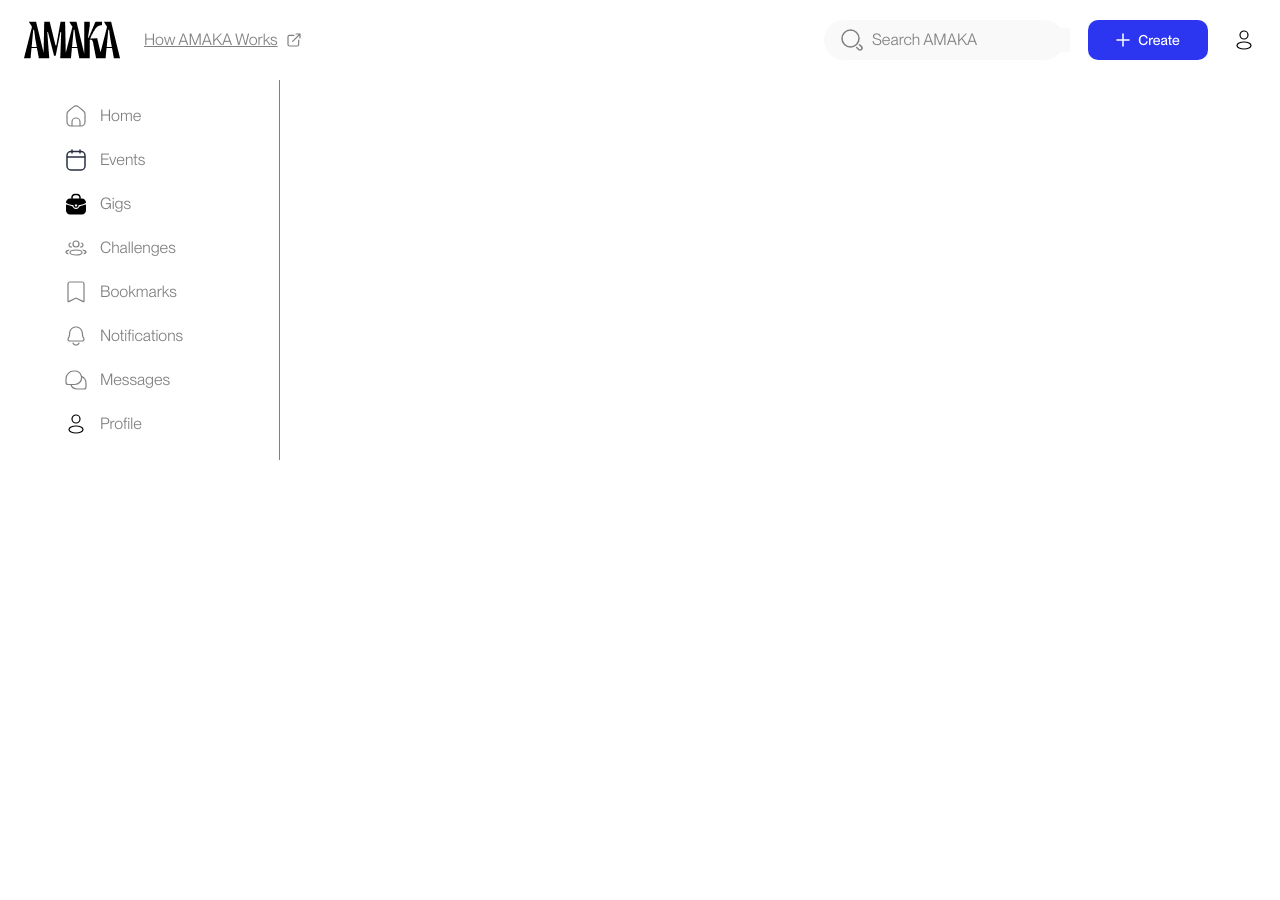
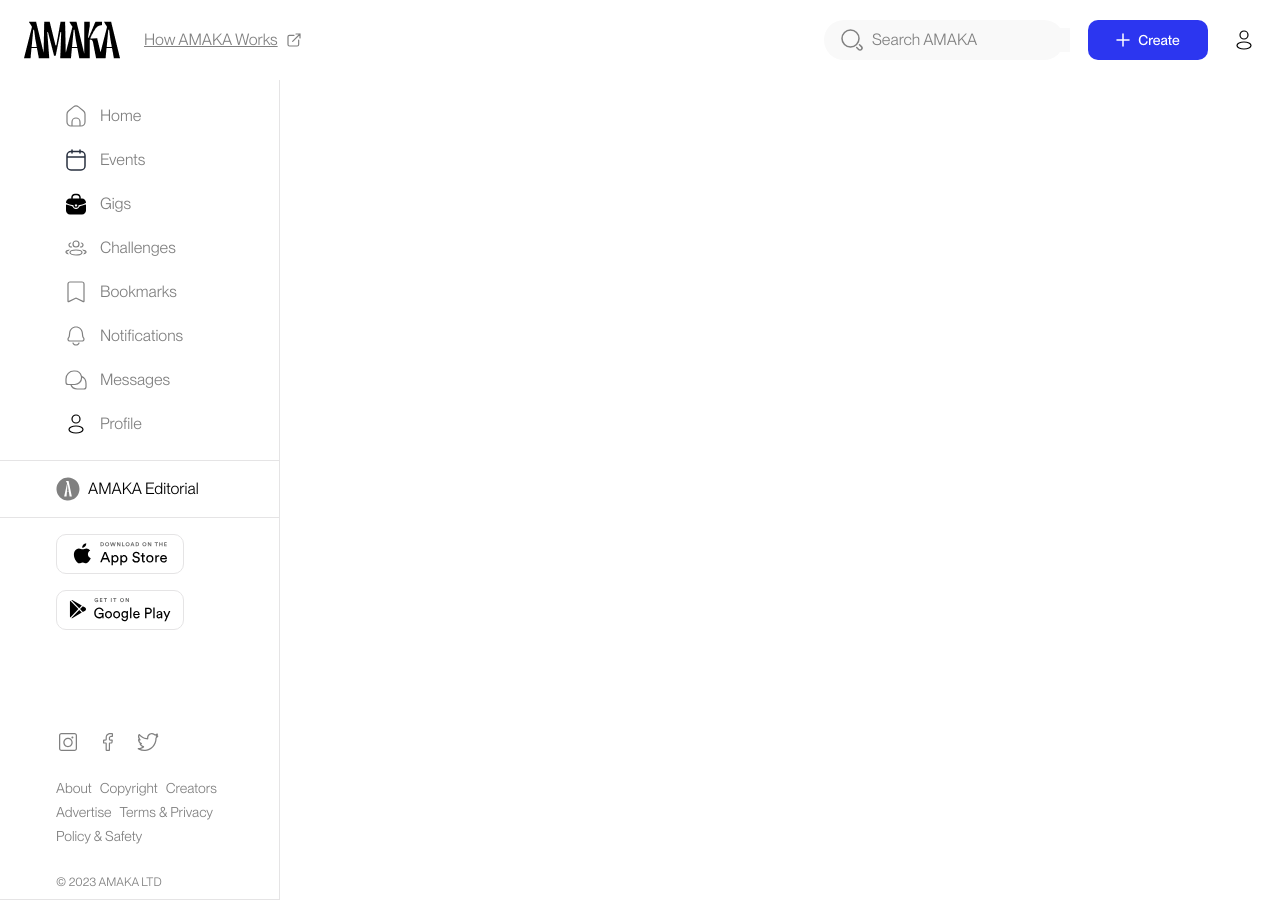
Before and after one commit to missbaah/amaka-gigs-page, a Next.js app: page / in a window 1280 px wide. Before the commit the page ends 800 px from the top, so only its background shows below. Built offline with nearby package versions, Linux system fonts and the light colour scheme.

Commit message:
adding footer items

```diff
--- a/src/components/SideMenu.tsx
+++ b/src/components/SideMenu.tsx
@@ -1,6 +1,7 @@
 import React, { useState } from "react";
-import { SideMenuItems } from "../data";
+import { DownloadApp, FooterNavItems, SideMenuItems, Socials } from "../data";
 import { SideMenuBtn } from "./base/SideMenuBtn";
+import brandmark from "../../public/icons/amaka-brandmark.svg";
 import Image from "next/image";
 
 const SideMenu = () => {
@@ -26,9 +27,46 @@ const SideMenu = () => {
     );
   });
 
+  const appBtns = DownloadApp.map((item) => {
+    return (
+      <button className="w-[128px] h-10 border border-amaka-grey-border r-10 centered">
+        <Image src={item.icon} alt={item.name} />
+      </button>
+    );
+  });
+
+  const socials = Socials.map((item) => {
+    return (
+      <button>
+        <Image src={item.icon} alt={item.name} />
+      </button>
+    );
+  });
+
+  const footerNav = FooterNavItems.map((item) => {
+    return <li className="text-sm pb-1 pr-2">{item}</li>;
+  });
+
   return (
-    <aside className="w-[280px] pl-[56px] pr-3 py-4 border-r border-r-amaka-grey">
-      <div className="grid gap-1">{sideMenu}</div>
+    <aside className="w-[280px] h-[820px] border-r border-b border-r-amaka-grey-border border-b-amaka-grey-border">
+      <div className="grid gap-1 py-4 side-bar-padding">{sideMenu}</div>
+      <div className="flex gap-2 border-y border-y-amaka-grey-border side-bar-padding py-4">
+        <Image src={brandmark} alt="brand-mark" />
+        <p>AMAKA Editorial</p>
+      </div>
+
+      <div
+        id="app-btns"
+        className="flex flex-col gap-[100px] justify-between pt-4 side-bar-padding w-full text-amaka-grey"
+      >
+        <div className="flex flex-col gap-4">{appBtns}</div>
+
+        <div className="flex flex-col gap-6">
+          <div className="flex gap-4">{socials}</div>
+          <ul className="flex flex-wrap">{footerNav}</ul>
+          <p className="text-xs">© 2023 AMAKA LTD</p>
+        </div>
+      </div>
     </aside>
   );
 };
--- a/src/components/base/PrimaryBtn.tsx
+++ b/src/components/base/PrimaryBtn.tsx
@@ -6,7 +6,7 @@ type ButtonProps = {
 export const PrimaryBtn = (props: ButtonProps) => {
   return (
     <button
-      className={`bg-amaka-blue px-6 flex items-center justify-center gap-2 text-white text-sm ${props.width} h-10 rounded-[10px] font-medium`}
+      className={`bg-amaka-blue px-6 flex items-center justify-center gap-2 text-white text-sm ${props.width} h-10 r-10 font-medium`}
     >
       {props.children}
     </button>
--- a/src/components/base/SideMenuBtn.tsx
+++ b/src/components/base/SideMenuBtn.tsx
@@ -10,7 +10,7 @@ export const SideMenuBtn = (props: SideMenuButtonProps) => {
   const { isActive } = props;
   return (
     <button
-      className={`w-[212px] h-10 px-2 flex gap-3 items-center rounded-[10px] text-amaka-grey hover:bg-amaka-grey-highlight ${
+      className={`w-[212px] h-10 px-2 flex gap-3 items-center r-10 text-amaka-grey hover:bg-amaka-grey-highlight ${
         isActive ? "bg-amaka-highlight text-black hover:bg-amaka-highlight" : ""
       }`}
       onClick={props.handleClick}
--- a/src/data.js
+++ b/src/data.js
@@ -1,11 +1,17 @@
-import home from "../public/icons/home.svg"
-import calendar from "../public/icons/calendar.svg"
-import briefcase from "../public/icons/briefcase.svg"
-import users from "../public/icons/users.svg"
-import bookmark from "../public/icons/bookmark.svg"
-import notification from "../public/icons/notification.svg"
-import chatting from "../public/icons/chatting.svg"
-import user from "../public/icons/user.svg"
+import home from "../public/icons/home.svg";
+import calendar from "../public/icons/calendar.svg";
+import briefcase from "../public/icons/briefcase.svg";
+import users from "../public/icons/users.svg";
+import bookmark from "../public/icons/bookmark.svg";
+import notification from "../public/icons/notification.svg";
+import chatting from "../public/icons/chatting.svg";
+import user from "../public/icons/user.svg";
+import AppStore from "../public/icons/AppStore.svg";
+import PlayStore from "../public/icons/PlayStore.svg";
+import Instagram from "../public/icons/Instagram.svg";
+import Facebook from "../public/icons/Facebook.svg";
+import Twitter from "../public/icons/Twitter.svg";
+
 
 export const SideMenuItems =[
     {
@@ -41,3 +47,38 @@ export const SideMenuItems =[
         icon: user
     },
 ]
+
+export const DownloadApp = [
+{
+    name: "App Store",
+    icon: AppStore,
+    link: ""
+},
+{
+    name: "Play Store",
+    icon: PlayStore,
+    link: ""
+},
+]
+
+export const Socials = [
+    {
+        name: "Instagram",
+        icon:  Instagram,
+        link: ""
+    },
+    {
+        name: "Facebook",
+        icon:  Facebook,
+        link: ""
+    },
+    {
+        name: "Twitter",
+        icon:  Twitter,
+        link: ""
+    },
+]
+
+export const FooterNavItems = [
+    "About", "Copyright", "Creators", "Advertise", "Terms & Privacy", "Policy & Safety"
+]
--- a/src/styles/globals.css
+++ b/src/styles/globals.css
@@ -2,48 +2,16 @@
 @tailwind components;
 @tailwind utilities;
 
-/* @font-face {
-  font-family: 'PPNeueMontreal';
-  font-weight: 300;
-  font-style: normal;
-  font-display: swap;
-  src: url('../../public/Fonts/PPNeueMontreal-Thin.otf') format('opentype');
-}
 
-@font-face {
-  font-family: 'PPNeueMontreal';
-  font-weight: 400;
-  font-style: normal;
-  font-display: swap;
-  src: url('../../public/Fonts/PPNeueMontreal-Book.otf') format('opentype');
-} */
+@layer base {
+  .r-10 { @apply rounded-[10px]
+  }
 
-/* :root {
-  --foreground-rgb: 0, 0, 0;
-  --background-start-rgb: 214, 219, 220;
-  --background-end-rgb: 255, 255, 255;
-}
+  .side-bar-padding {
+    @apply pl-[56px] pr-3
+  }
 
-@media (prefers-color-scheme: dark) {
-  :root {
-    --foreground-rgb: 255, 255, 255;
-    --background-start-rgb: 0, 0, 0;
-    --background-end-rgb: 0, 0, 0;
-  }
-} */
-
-body {
-  color: rgb(var(--foreground-rgb));
-  background: linear-gradient(
-      to bottom,
-      transparent,
-      rgb(var(--background-end-rgb))
-    )
-    rgb(var(--background-start-rgb));
-}
-
-@layer utilities {
-  .text-balance {
-    text-wrap: balance;
+  .centered{
+    @apply flex justify-center items-center
   }
 }
```
Also changed, not shown: public/icons/AppStore.svg (added), public/icons/PlayStore.svg (added).
